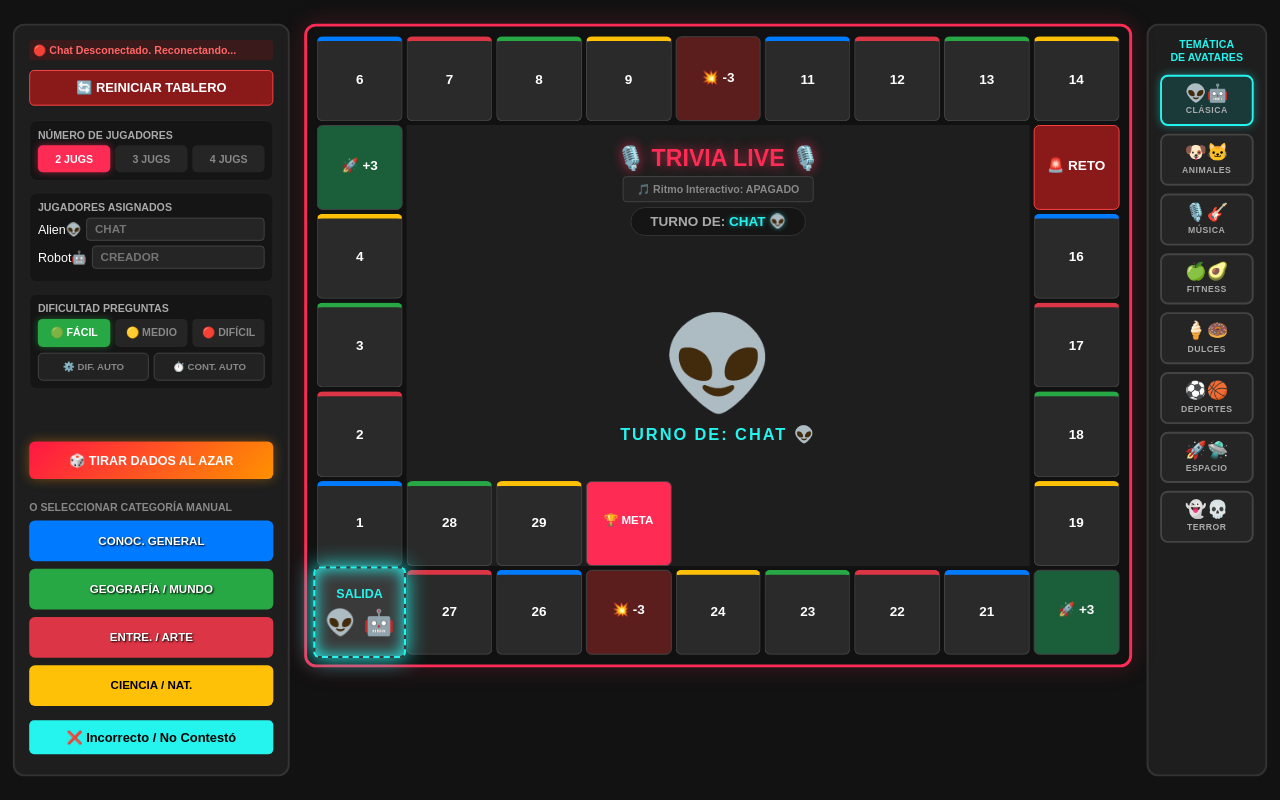
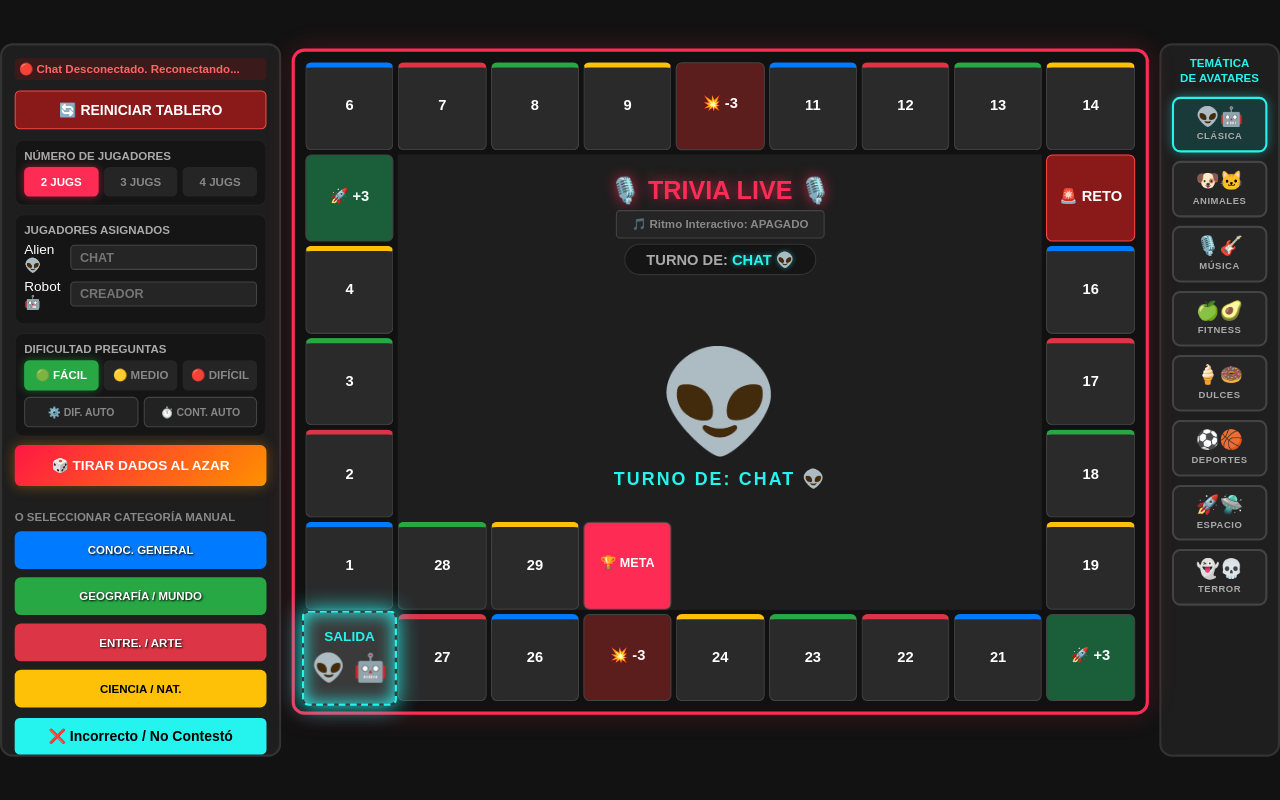
Before and after one commit to Maxbert-rutalocal/trivia-live, a website: page admin.html in a window 1280 px wide. Drawn offline with Linux system fonts and the light colour scheme.

Commit message:
fix: reajuste de la escala panorama para eliminar bordes negros

```diff
--- a/admin.html
+++ b/admin.html
@@ -2,7 +2,6 @@
 <html lang="es">
 <head>
     <meta charset="UTF-8">
-    <!-- Evitamos que el teléfono haga zoom nativo para tomar el control nosotros -->
     <meta name="viewport" content="width=device-width, initial-scale=1.0, maximum-scale=1.0, user-scalable=no">
     <title>Trivia Live - Tablero Principal</title>
     <style>
@@ -12,10 +11,9 @@
             color: white;
             margin: 0;
             padding: 0;
-            overflow: hidden; /* ELIMINA LAS BARRAS DE SCROLL */
+            overflow: hidden;
         }
 
-        /* Wraper mágico que fuerza el panorama */
         #panorama-wrapper {
             width: 100vw;
             height: 100vh;
@@ -25,31 +23,30 @@
             background-color: #121212;
         }
 
-        /* Tu tablero siempre medirá esto lógicamente, como un monitor PC */
+        /* Medidas ajustadas al milímetro para matar los bordes negros */
         .game-container {
             display: flex;
-            width: 1300px;
-            height: 780px;
+            width: 1220px;
+            height: 680px;
             flex-shrink: 0;
-            gap: 15px;
+            gap: 10px;
             justify-content: center;
             align-items: stretch;
-            /* La escala se inyectará por JS */
         }
 
-        /* PANEL IZQUIERDO */
+        /* PANEL IZQUIERDO MÁS COMPACTO */
         .sidebar {
-            width: 260px; background: #1e1e1e; padding: 15px; border-radius: 12px;
-            border: 2px solid #333; overflow-y: auto; display: flex; flex-direction: column; justify-content: space-between;
+            width: 250px; background: #1e1e1e; padding: 12px; border-radius: 12px;
+            border: 2px solid #333; display: flex; flex-direction: column; justify-content: space-between;
         }
 
-        /* PANEL DERECHO DE TEMÁTICAS */
+        /* PANEL DERECHO DE TEMÁTICAS MÁS COMPACTO */
         .sidebar-derecha {
-            width: 100px; background: #1e1e1e; padding: 12px; border-radius: 12px;
-            border: 2px solid #333; display: flex; flex-direction: column; align-items: center; overflow-y: auto;
+            width: 95px; background: #1e1e1e; padding: 10px; border-radius: 12px;
+            border: 2px solid #333; display: flex; flex-direction: column; align-items: center;
         }
+
         .tit-tematica { font-size: 11px; color: #25f4ee; font-weight: bold; margin: 0 0 10px 0; text-transform: uppercase; text-align: center; line-height: 1.3;}
-
         .grid-tematicas { display: flex; flex-direction: column; gap: 8px; width: 100%; }
 
         .btn-tematica {
@@ -61,7 +58,7 @@
         .btn-tematica.activa { border-color: #25f4ee; background: #1a3a3a; box-shadow: 0 0 10px rgba(37, 244, 238, 0.4); }
         .btn-tematica span { display: block; font-size: 9px; color: #aaa; margin-top: 4px; font-weight: bold; letter-spacing: 0.5px;}
 
-        .seccion-config { background: #151515; padding: 8px; border-radius: 8px; border: 1px solid #222; margin-bottom: 12px; }
+        .seccion-config { background: #151515; padding: 8px; border-radius: 8px; border: 1px solid #222; margin-bottom: 8px; }
         .tit-config { font-size: 11px; color: #aaa; font-weight: bold; margin: 0 0 5px 0; text-transform: uppercase;}
         .zona-botones { display: flex; gap: 5px; }
 
@@ -75,9 +72,7 @@
             flex: 1; padding: 8px; font-weight: bold; font-size: 10px; text-transform: uppercase;
             border-radius: 5px; cursor: pointer; border: 1px solid #444; background: #222; color: #888; transition: all 0.3s;
         }
-        .btn-modo-auto.encendido {
-            background: #25f4ee; color: #000; border-color: #fff; box-shadow: 0 0 10px rgba(37,244,238,0.5);
-        }
+        .btn-modo-auto.encendido { background: #25f4ee; color: #000; border-color: #fff; box-shadow: 0 0 10px rgba(37,244,238,0.5); }
 
         .grupo-input-nombre { display: flex; align-items: center; gap: 5px; margin-bottom: 5px; }
         .grupo-input-nombre span { font-size: 13px; min-width: 20px; }
@@ -89,8 +84,8 @@
         }
         .btn-dados-principal:active { transform: scale(0.97); }
 
-        .grid-categorias { display: grid; grid-template-columns: 1fr; gap: 8px; margin-bottom: 15px; }
-        .btn-cat { border: none; padding: 14px; font-weight: bold; color: white; border-radius: 6px; cursor: pointer; text-shadow: 1px 1px 2px #000; font-size: 12px; transition: all 0.2s ease; text-transform: uppercase; }
+        .grid-categorias { display: grid; grid-template-columns: 1fr; gap: 8px; margin-bottom: 10px; }
+        .btn-cat { border: none; padding: 12px; font-weight: bold; color: white; border-radius: 6px; cursor: pointer; text-shadow: 1px 1px 2px #000; font-size: 11px; transition: all 0.2s ease; text-transform: uppercase; }
         .azul { background: #007bff; } .rojo { background: #dc3545; } .verde { background: #28a745; } .amarillo { background: #ffc107; color: #000; text-shadow: none; }
 
         .btn-cat.esperando-pregunta { background: #25f4ee !important; color: #000 !important; text-shadow: none !important; animation: parpadeo-control 0.8s infinite alternate; font-size: 13px; }
@@ -100,15 +95,15 @@
         @keyframes parpadeo-control { from { box-shadow: 0 0 4px #25f4ee; } to { box-shadow: 0 0 15px #25f4ee; transform: scale(1.02); } }
 
         .btn-revelar { background: #25f4ee; color: #000; border: none; padding: 10px; font-weight: bold; border-radius: 5px; cursor: pointer; width: 100%; margin-bottom: 6px;}
-        .btn-fallo { background: #dc3545; color: white; border: none; padding: 10px; font-weight: bold; border-radius: 5px; cursor: pointer; width: 100%; margin-bottom: 10px; box-shadow: 0 0 10px rgba(220,53,69,0.3); }
-        .btn-reset { background: #8a1a1a; color: white; border: 1px solid #ff4444; padding: 10px; font-weight: bold; border-radius: 5px; cursor: pointer; width: 100%; margin-bottom: 15px; margin-top: 5px; transition: 0.2s;}
+        .btn-fallo { background: #dc3545; color: white; border: none; padding: 10px; font-weight: bold; border-radius: 5px; cursor: pointer; width: 100%; margin-bottom: 6px; box-shadow: 0 0 10px rgba(220,53,69,0.3); }
+        .btn-reset { background: #8a1a1a; color: white; border: 1px solid #ff4444; padding: 10px; font-weight: bold; border-radius: 5px; cursor: pointer; width: 100%; margin-bottom: 10px; margin-top: 5px; transition: 0.2s;}
         .btn-reset:hover { background: #ff1744; }
 
         .estado-conexion { font-size: 11px; font-weight: bold; padding: 4px; margin-bottom: 5px; border-radius: 4px; background: #3a1a1a; color: #ff6666;}
         .estado-conexion.conectado { background: #1a3a1a; color: #66ff66; }
 
-        /* TABLERO CENTRAL */
-        .tablero-wrapper { width: 880px; display: flex; flex-direction: column; align-items: center; justify-content: flex-start; }
+        /* TABLERO CENTRAL REDIMENSIONADO */
+        .tablero-wrapper { width: 850px; display: flex; flex-direction: column; align-items: center; justify-content: flex-start; padding-top: 5px; }
 
         .tablero-monopolio {
             display: grid; grid-template-columns: repeat(9, 1fr); grid-template-rows: repeat(7, 1fr);
@@ -157,7 +152,6 @@
         .opcion-item { background: #181818; border: 1px solid #333; padding: 8px 12px; border-radius: 6px; font-size: 15px; font-weight: bold; color: #ddd; transition: all 0.3s ease; }
         .opcion-item span { color: #fe2c55; margin-right: 5px; }
 
-        /* EFECTOS DE RESPUESTA VISUALES */
         .opcion-seleccionada { background: #fff !important; color: #000 !important; border-color: #25f4ee !important; box-shadow: 0 0 15px #fff; transform: scale(1.02); }
         .opcion-correcta-iluminada { background: #ffc107 !important; color: #000 !important; border-color: #fff !important; box-shadow: 0 0 15px #ffc107; transform: scale(1.02); animation: parpadeo-respuesta 0.5s infinite alternate; }
         .opcion-correcta-iluminada span { color: #000 !important; }
@@ -189,12 +183,10 @@
         #anuncio-efecto { color: #25f4ee; font-weight: bold; font-size: 15px; margin-top: 10px; min-height: 20px; }
         #ganador-pantalla { font-size: 24px; font-weight: bold; color: #ffc107; margin-top: 5px; text-shadow: 0 0 10px rgba(255,193,7,0.5);}
 
-        /* Se han eliminado todas las @media queries. El escalado lo maneja el JS. */
     </style>
 </head>
 <body>
 
-    <!-- CONTENEDOR PANORAMA: Se encarga de hacer el zoom en pantallas pequeñas -->
     <div id="panorama-wrapper">
         <div class="game-container">
 
@@ -337,27 +329,27 @@
 
     <script>
         // ==========================================
-        // SISTEMA DE PANORAMA AUTOMÁTICO (ZOOM)
+        // SISTEMA DE PANORAMA (CUBRE TODA LA PANTALLA)
         // ==========================================
         function forzarPanorama() {
             const contenedor = document.querySelector('.game-container');
-            const anchoBase = 1300;
-            const altoBase = 800;
+            // Dimensiones súper justas sin márgenes sobrantes
+            const anchoBase = 1220;
+            const altoBase = 680;
 
             const anchoPantalla = window.innerWidth;
             const altoPantalla = window.innerHeight;
 
-            // Calculamos cuánto debemos encogerlo para que entre completo
             const escalaX = anchoPantalla / anchoBase;
             const escalaY = altoPantalla / altoBase;
-            // Elegimos la escala más restrictiva y le damos un 2% de margen respirable
-            const escalaFinal = Math.min(escalaX, escalaY) * 0.98;
+
+            // Le quitamos el reductor (*0.98) para que choque exactamente contra los bordes
+            const escalaFinal = Math.min(escalaX, escalaY);
 
             contenedor.style.transform = `scale(${escalaFinal})`;
             contenedor.style.transformOrigin = 'center center';
         }
 
-        // Aplicamos el escalado al iniciar y al girar la pantalla del celular
         window.addEventListener('resize', forzarPanorama);
         window.addEventListener('orientationchange', () => setTimeout(forzarPanorama, 300));
         forzarPanorama();
```
